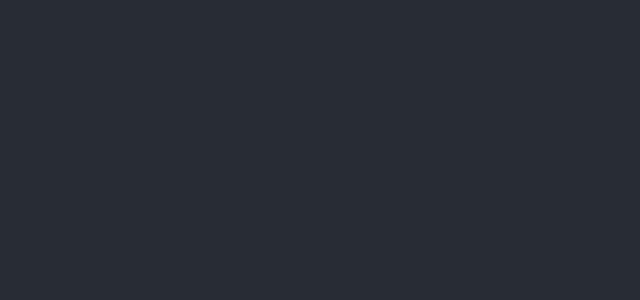
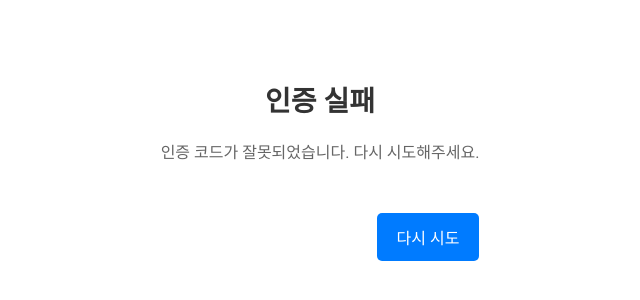
Before and after one commit to dortusrkaus1/webpj, a React (Create React App) app: page /verification-failed in a window 1280 px wide. Before the commit this address had no page. Shown: the part 230-530 px from the top of the page, without its empty margins (320-960 px from the left). Built offline with nearby package versions, Linux system fonts and the light colour scheme.

Commit message:
[Feat] 인증실패페이지

```diff
--- a/src/App.css
+++ b/src/App.css
@@ -1,4 +1,4 @@
-/* src/App.css */
+
 .App {
   text-align: center;
   font-family: 'Roboto', sans-serif;
--- a/src/App.js
+++ b/src/App.js
@@ -1,7 +1,7 @@
 import React from 'react';
 import { BrowserRouter as Router, Routes, Route } from 'react-router-dom';
 import SignUp from './pages/SignUp';
-import VerifyCode from './pages/VerifyCode';
+import VerificationFailed from './pages/VerificationFailed';
 import './App.css';  // 스타일 적용
 
 function App() {
@@ -11,7 +11,7 @@ function App() {
         <header className="App-header">
           <Routes>
             <Route path="/signup" element={<SignUp />} />
-            <Route path="/verify-code" element={<VerifyCode />} />
+            <Route path="/verification-failed" element={<VerificationFailed />} />
           </Routes>
         </header>
       </Router>
--- a/src/index.js
+++ b/src/index.js
@@ -11,7 +11,4 @@ root.render(
   </React.StrictMode>
 );
 
-// If you want to start measuring performance in your app, pass a function
-// to log results (for example: reportWebVitals(console.log))
-// or send to an analytics endpoint. Learn more: https://bit.ly/CRA-vitals
 reportWebVitals();
--- a/src/pages/SignUp.js
+++ b/src/pages/SignUp.js
@@ -189,10 +189,10 @@ function SignUp() {
           </div>
           <div className="button-container">
             <div className="group-9" onClick={() => navigate('/')}>
-              <span className="cancel">Cancel</span>
+              <span className="cancel">취소</span>
             </div>
             <div className="group-10" onClick={handleSubmit}>
-              <span className="save">Save</span>
+              <span className="save">회원가입</span>
             </div>
           </div>
         </form>
--- /dev/null
+++ b/src/pages/VerificationFailed.css
@@ -0,0 +1,71 @@
+/* 전체 화면 흰색 배경을 위한 컨테이너 스타일 */
+.container-failed {
+    background-color: #ffffff;  /* 전체 배경 색상 흰색으로 설정 */
+    display: flex;  /* Flexbox 사용 */
+    justify-content: center;  /* 가로 중앙 정렬 */
+    align-items: center;  /* 세로 중앙 정렬 */
+    height: 100vh;  /* 화면 전체 높이 설정 */
+    width: 100vw;  /* 화면 전체 너비 설정 */
+    box-sizing: border-box;  /* 패딩과 테두리를 포함한 전체 크기 설정 */
+    margin: 0;  /* 기본 여백 제거 */
+}
+
+/* 텍스트 및 버튼을 포함하는 컨테이너 */
+.text-button-container {
+    display: flex;  /* Flexbox 사용 */
+    flex-direction: column;  /* 세로 방향으로 배치 */
+    align-items: center;  /* 가로 중앙 정렬 */
+    text-align: center;  /* 텍스트 중앙 정렬 */
+}
+
+/* 제목 스타일 */
+h2 {
+    font-family: 'Roboto', sans-serif;  /* 폰트 설정 */
+    font-size: 28px;  /* 폰트 크기 */
+    color: #333;  /* 텍스트 색상 */
+    margin: 0;  /* 여백 제거 */
+}
+
+/* 본문 텍스트 스타일 */
+p {
+    font-family: 'Roboto', sans-serif;  /* 폰트 설정 */
+    font-size: 16px;  /* 폰트 크기 */
+    color: #666;  /* 텍스트 색상 */
+    margin: 20px 0;  /* 위 아래 여백 설정 */
+}
+
+/* 버튼 스타일 */
+.retry-button {
+    font-family: 'Roboto', sans-serif;  /* 폰트 설정 */
+    padding: 12px 20px;  /* 패딩 설정 */
+    font-size: 16px;  /* 폰트 크기 */
+    border: none;  /* 테두리 제거 */
+    border-radius: 5px;  /* 모서리 둥글게 */
+    cursor: pointer;  /* 커서 설정 */
+    transition: background-color 0.3s ease;  /* 배경색 전환 효과 */
+    background-color: #007bff;  /* 기본 배경색 */
+    color: #ffffff;  /* 텍스트 색상 */
+    display: inline-block;  /* 인라인 블록으로 설정하여 중앙 정렬 효과 */
+    margin-top: 20px;  /* 위쪽 여백 추가 */
+}
+
+/* 버튼 호버 상태 */
+.retry-button:hover {
+    background-color: #0056b3;  /* 호버 시 배경색 변경 */
+}
+
+/* 반응형 디자인 (모바일 화면) */
+@media screen and (max-width: 768px) {
+    h2 {
+        font-size: 24px;  /* 폰트 크기 조정 */
+    }
+
+    p {
+        font-size: 14px;  /* 폰트 크기 조정 */
+    }
+
+    .retry-button {
+        font-size: 14px;  /* 폰트 크기 조정 */
+        padding: 10px 15px;  /* 패딩 조정 */
+    }
+}
--- /dev/null
+++ b/src/pages/VerificationFailed.js
@@ -0,0 +1,25 @@
+import React from 'react';
+import { useNavigate } from 'react-router-dom';
+import './VerificationFailed.css';  // 스타일링 적용
+
+function VerificationFailed() {
+  const navigate = useNavigate();
+
+  const handleRetry = () => {
+    navigate('/signup');  // 회원가입 페이지로 이동
+  };
+
+  return (
+    <div className="container-failed">
+      <div className="frame-failed">
+        <h2>인증 실패</h2>
+        <p>인증 코드가 잘못되었습니다. 다시 시도해주세요.</p>
+        <div className="button-container">
+          <button className="retry-button" onClick={handleRetry}>다시 시도</button>
+        </div>
+      </div>
+    </div>
+  );
+}
+
+export default VerificationFailed;
--- a/src/pages/VerifyCode.js
+++ /dev/null
@@ -1,42 +0,0 @@
-// src/pages/VerifyCode.js
-import React, { useState } from 'react';
-import axios from 'axios';
-import { useNavigate } from 'react-router-dom';
-
-function VerifyCode() {
-  const [email, setEmail] = useState('');
-  const [code, setCode] = useState('');
-  const navigate = useNavigate();
-
-  const handleSubmit = async (e) => {
-    e.preventDefault();
-    try {
-      await axios.post('http://localhost:8000/users/verify-code', { email, code });
-      alert('계정이 인증되었습니다.');
-      navigate('/login');
-    } catch (error) {
-      alert('인증 실패: ' + error.response.data.detail);
-    }
-  };
-
-  return (
-    <form onSubmit={handleSubmit}>
-      <h2>이메일 인증</h2>
-      <input
-        type="email"
-        placeholder="이메일"
-        value={email}
-        onChange={(e) => setEmail(e.target.value)}
-      />
-      <input
-        type="text"
-        placeholder="인증 코드"
-        value={code}
-        onChange={(e) => setCode(e.target.value)}
-      />
-      <button type="submit">코드 인증</button>
-    </form>
-  );
-}
-
-export default VerifyCode;
--- a/src/reportWebVitals.js
+++ b/src/reportWebVitals.js
@@ -1,4 +1,3 @@
-// src/reportWebVitals.js
 const reportWebVitals = (onPerfEntry) => {
     if (onPerfEntry && onPerfEntry instanceof Function) {
       import('web-vitals').then(({ getCLS, getFID, getFCP, getLCP, getTTFB }) => {
```
Also changed, not shown: src/pages/VerifyCode.css (deleted, +0 -46 lines).
